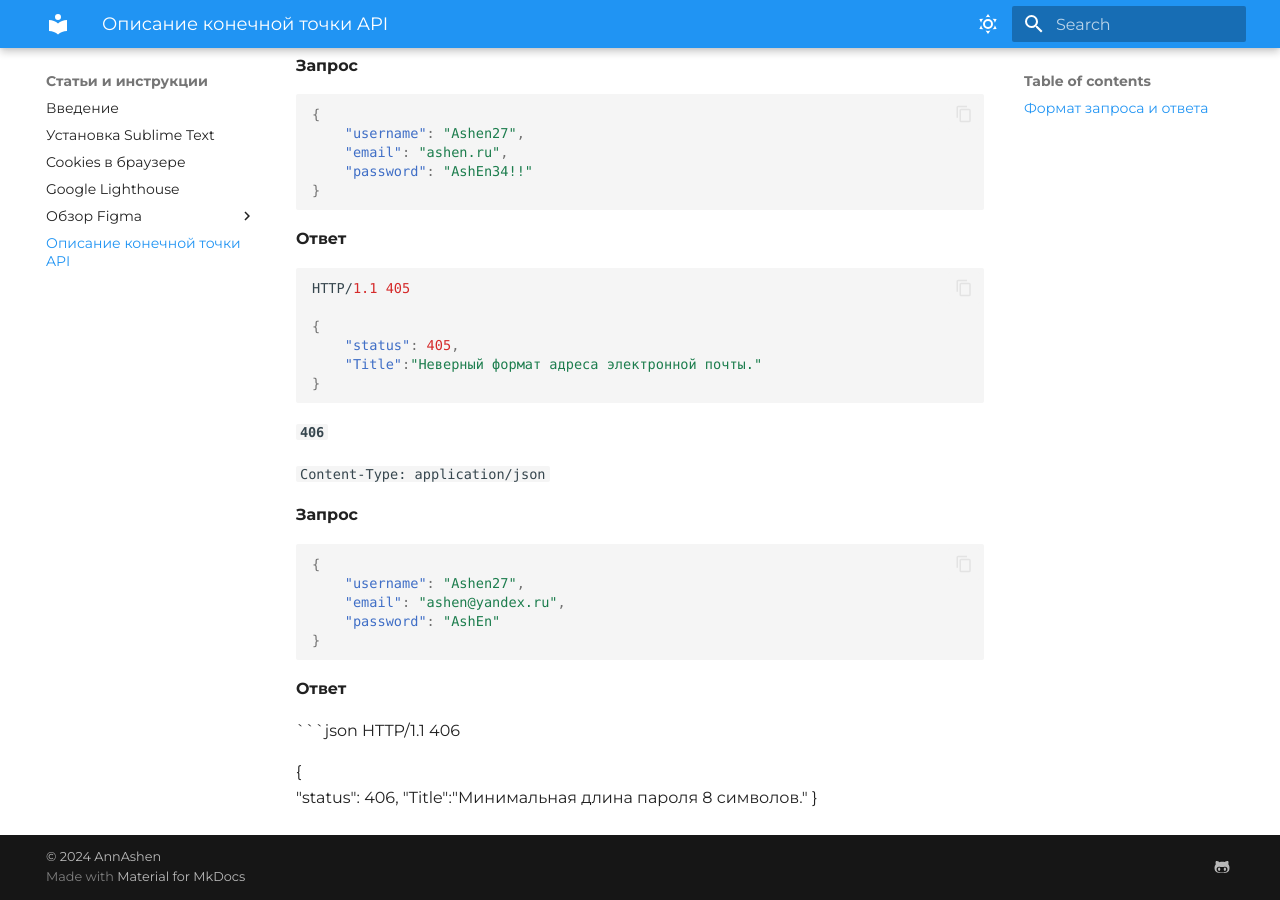
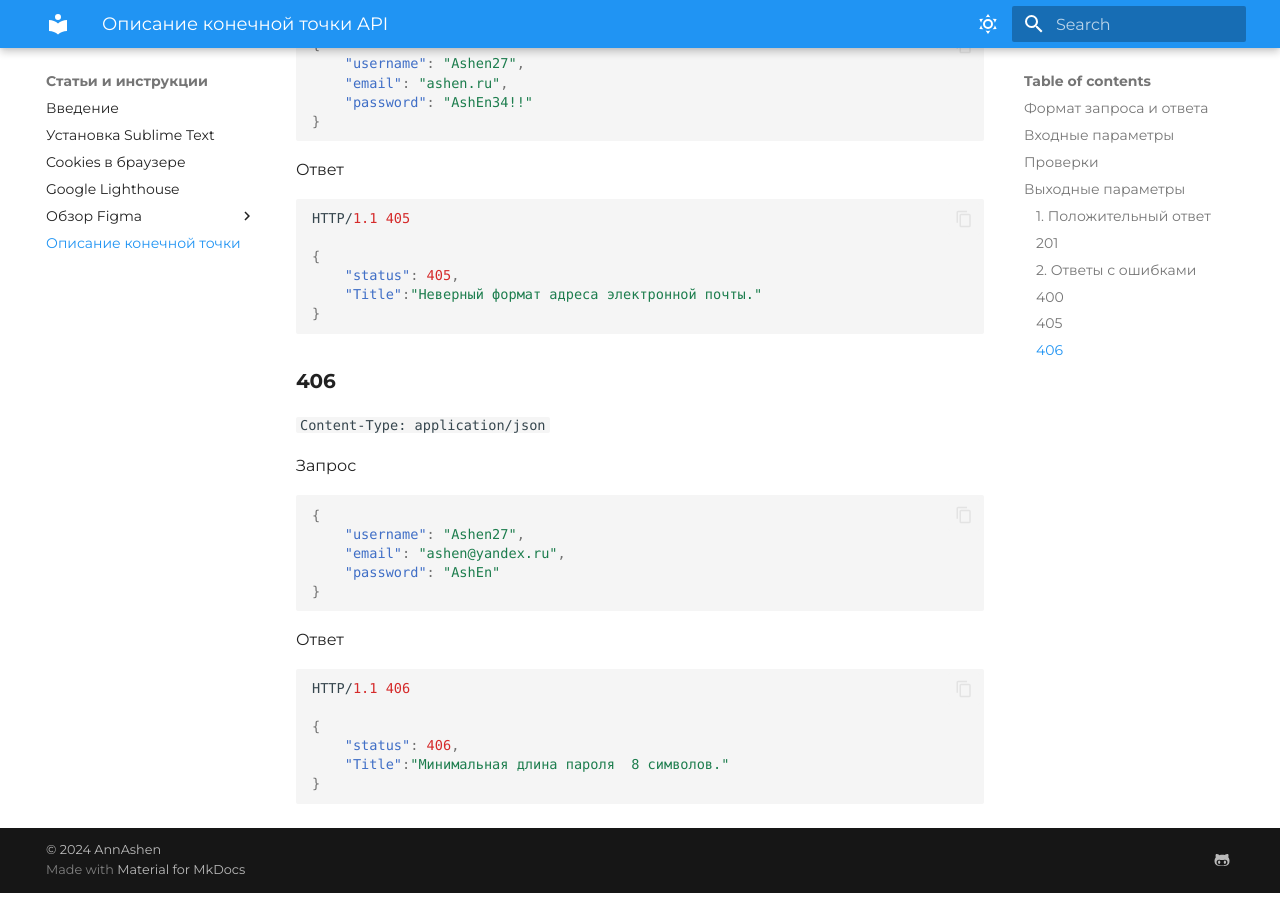
Before and after one commit to AnnaAshen/rus-docs-portfolio, an MkDocs documentation site: the page built from docs/endpoint/index.md, in a window 1280 px wide and 900 px high, scrolled down 2851 px. Built offline with MkDocs 1.6.1 and Material for MkDocs 9.7.7, drawn with Linux system fonts in a browser that asks for light colours; some web fonts are replaced; some of the changed text lies outside the part shown.

Commit message:
Edited new docs

````diff
--- a/docs/endpoint/index.md
+++ b/docs/endpoint/index.md
@@ -9,7 +9,7 @@
 Запрос необходимо передавать в JSON-формате. Любой ответ от ресурса также представлен в JSON-формате.
 
 
-# **Входные параметры**
+## **Входные параметры**
 
 | Параметр | Тип данных | Обязательность | Описание | Варианты значений |
 | --------- | --------- | --------- | --------- | --------- |
@@ -49,7 +47,7 @@
 }
 ```
 
-**Ответ**
+Ответ
 
 ```json
 {
@@ -62,7 +60,7 @@
  }
 ```
 
-### **2. Ответ с ошибками**
+### **2. Ответы с ошибками**
 
 | Код | Описание |
 | --------- | --------- |
@@ -87,7 +82,7 @@
 }
 ```
 
-**Ответ**
+Ответ
 
 ```json
 HTTP/1.1 400
@@ -97,11 +92,11 @@ HTTP/1.1 400
 }
 ```
 
-#### `405`
+### **405**
 
 `Content-Type: application/json`
 
-**Запрос**
+Запрос
 
 ```json
 {
@@ -111,7 +106,7 @@ HTTP/1.1 400
 }
 ```
 
-**Ответ**
+Ответ
 
 ```json
 HTTP/1.1 405
@@ -122,11 +117,11 @@ HTTP/1.1 405
 }
 ```
 
-#### `406`
+### **406**
 
 `Content-Type: application/json`
 
-**Запрос**
+Запрос
 
 ```json
 {
@@ -136,7 +131,7 @@ HTTP/1.1 405
 }
 ```
 
-**Ответ**
+Ответ
 
 ```json
 HTTP/1.1 406
@@ -145,3 +140,4 @@ HTTP/1.1 406
     "status": 406,
     "Title":"Минимальная длина пароля  8 символов."
 }
+```
--- a/mkdocs.yml
+++ b/mkdocs.yml
@@ -50,9 +50,9 @@ nav:
       - figma/index.md
       - Начало работы: figma/get-started.md
       - Интерфейс и навигация: figma/interface-and-nav.md
+      - Настройка уведомлений: figma/notifications.md
       - Создание объектов: figma/create-and-edit.md
-      - Настройка уведомлений: figma/notifications.md
-    - Описание конечной точки API:
+    - Описание конечной точки:
       - endpoint/index.md
 
 extra:
````
Also changed, not shown: other parts of docs/endpoint/index.md (+4 -9 lines), docs/figma/create-and-edit.md (+10 -10 lines), docs/figma/interface-and-nav.md (+4 -4 lines), docs/figma/notifications.md (+5 -5 lines), docs/lighthouse/index.md (+4 -4 lines).
